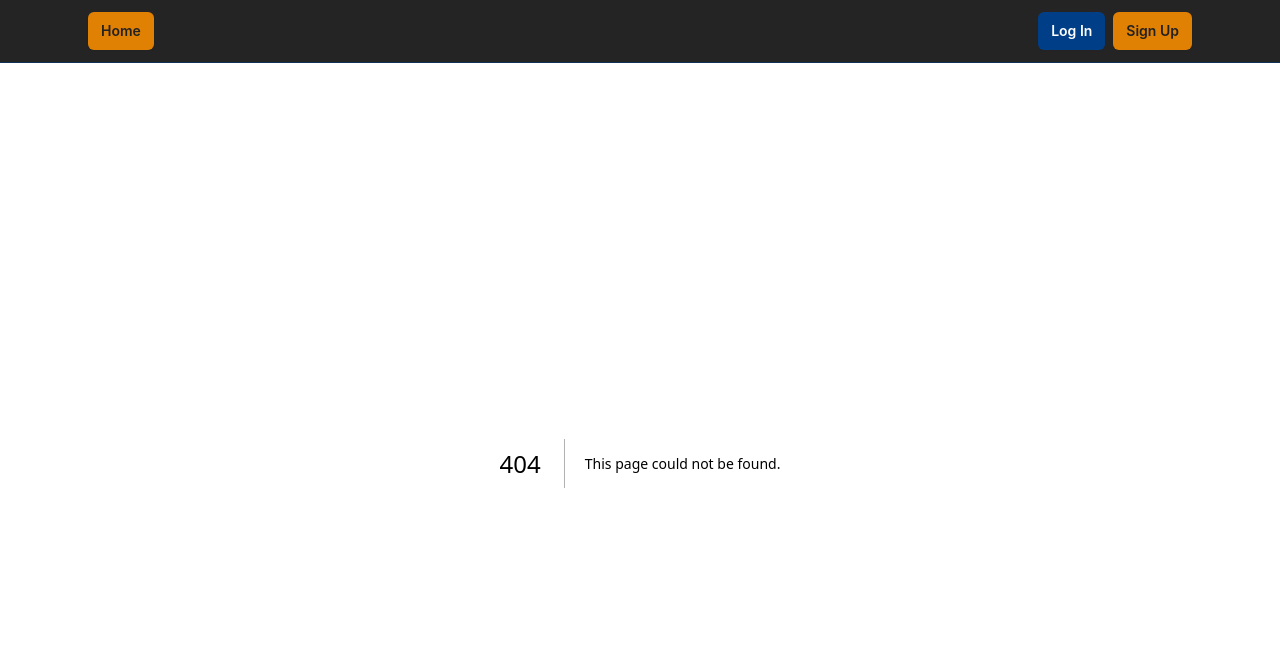
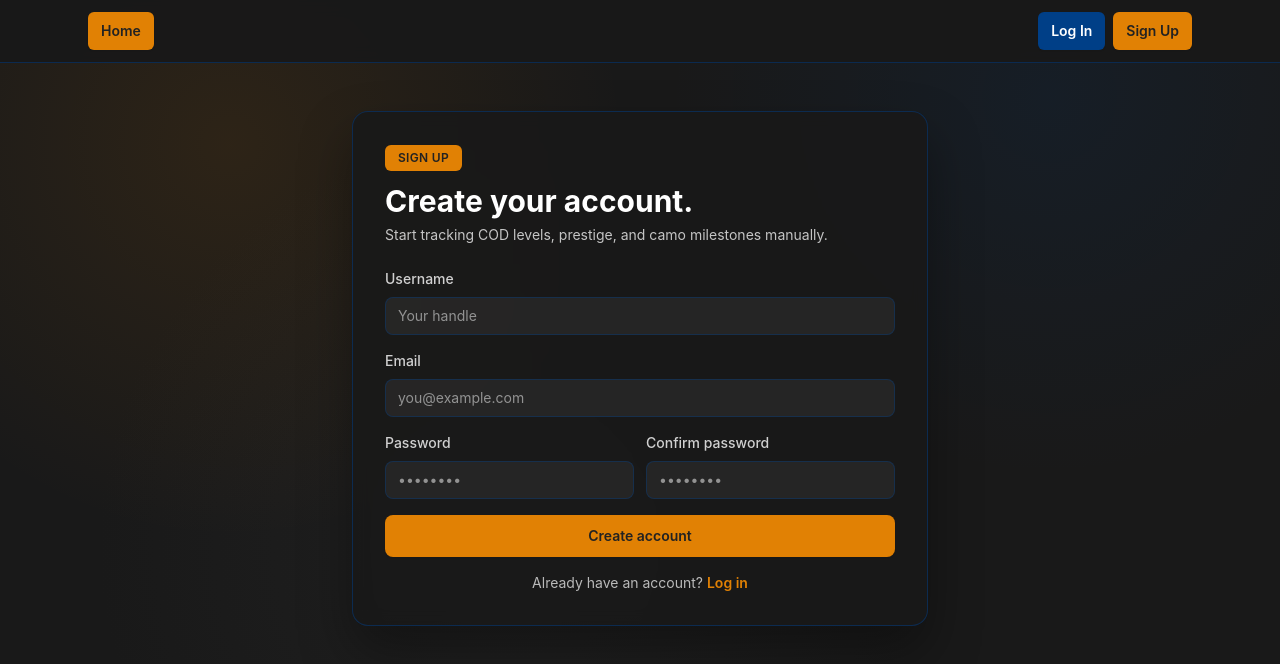
Before and after one commit to JonJon2005/CallOfDutyTracker, a Next.js app: page /signup in a window 1280 px wide. Before the commit this address had no page. Shown: the top 664 px of the page. Built offline with nearby package versions, Linux system fonts and the light colour scheme.

Commit message:
[FEAT] - Added signup/login pages

```diff
--- a/src/app/components/Header.tsx
+++ b/src/app/components/Header.tsx
@@ -17,18 +17,18 @@ export function Header() {
           </Link>
         </nav>
         <div className="flex items-center gap-2">
-          <a
+          <Link
             className="rounded-md border border-cod-blue/70 bg-cod-blue px-3 py-2 text-sm font-semibold text-white shadow-sm transition hover:-translate-y-0.5 hover:shadow-md"
-            href="#"
+            href="/login"
           >
             Log In
-          </a>
-          <a
+          </Link>
+          <Link
             className="rounded-md border border-cod-orange/60 bg-cod-orange px-3 py-2 text-sm font-semibold text-cod-charcoal shadow-sm transition hover:-translate-y-0.5 hover:shadow-md"
-            href="#"
+            href="/signup"
           >
             Sign Up
-          </a>
+          </Link>
         </div>
       </header>
     </div>
--- /dev/null
+++ b/src/app/login/page.tsx
@@ -0,0 +1,58 @@
+export default function LoginPage() {
+  return (
+    <main className="mx-auto flex max-w-5xl flex-col items-center px-4 py-12 md:px-6">
+      <div className="w-full max-w-xl rounded-2xl border border-cod-blue/50 bg-cod-charcoal-dark/90 p-8 text-white shadow-panel backdrop-blur">
+        <div className="mb-6">
+          <div className="inline-flex items-center gap-2 rounded-md border border-cod-orange/50 bg-cod-orange px-3 py-1 text-xs font-semibold uppercase tracking-wide text-cod-charcoal">
+            Log In
+          </div>
+          <h1 className="mt-3 text-3xl font-bold leading-tight">Welcome back.</h1>
+          <p className="mt-1 text-sm text-white/75">
+            Access your manual COD camo tracker account.
+          </p>
+        </div>
+
+        <form className="space-y-4">
+          <div>
+            <label className="block text-sm font-medium text-white/80" htmlFor="email">
+              Email
+            </label>
+            <input
+              id="email"
+              name="email"
+              type="email"
+              placeholder="you@example.com"
+              className="mt-2 w-full rounded-lg border border-cod-blue/40 bg-cod-charcoal-light/70 px-3 py-2 text-sm text-white placeholder:text-white/50 focus:border-cod-orange focus:outline-none focus:ring-2 focus:ring-cod-orange/60"
+            />
+          </div>
+          <div>
+            <label className="block text-sm font-medium text-white/80" htmlFor="password">
+              Password
+            </label>
+            <input
+              id="password"
+              name="password"
+              type="password"
+              placeholder="••••••••"
+              className="mt-2 w-full rounded-lg border border-cod-blue/40 bg-cod-charcoal-light/70 px-3 py-2 text-sm text-white placeholder:text-white/50 focus:border-cod-orange focus:outline-none focus:ring-2 focus:ring-cod-orange/60"
+            />
+          </div>
+
+          <button
+            type="submit"
+            className="w-full rounded-lg border border-cod-orange/70 bg-cod-orange px-4 py-2.5 text-sm font-semibold text-cod-charcoal shadow-sm transition hover:-translate-y-0.5 hover:shadow-md"
+          >
+            Log In
+          </button>
+        </form>
+
+        <div className="mt-4 text-center text-sm text-white/70">
+          Don&apos;t have an account?{" "}
+          <a className="font-semibold text-cod-orange hover:underline" href="/signup">
+            Sign up
+          </a>
+        </div>
+      </div>
+    </main>
+  );
+}
--- /dev/null
+++ b/src/app/signup/page.tsx
@@ -0,0 +1,87 @@
+export default function SignupPage() {
+  return (
+    <main className="mx-auto flex max-w-5xl flex-col items-center px-4 py-12 md:px-6">
+      <div className="w-full max-w-xl rounded-2xl border border-cod-blue/50 bg-cod-charcoal-dark/90 p-8 text-white shadow-panel backdrop-blur">
+        <div className="mb-6">
+          <div className="inline-flex items-center gap-2 rounded-md border border-cod-orange/50 bg-cod-orange px-3 py-1 text-xs font-semibold uppercase tracking-wide text-cod-charcoal">
+            Sign Up
+          </div>
+          <h1 className="mt-3 text-3xl font-bold leading-tight">Create your account.</h1>
+          <p className="mt-1 text-sm text-white/75">
+            Start tracking COD levels, prestige, and camo milestones manually.
+          </p>
+        </div>
+
+        <form className="space-y-4">
+          <div>
+            <label className="block text-sm font-medium text-white/80" htmlFor="name">
+              Username
+            </label>
+            <input
+              id="name"
+              name="name"
+              type="text"
+              placeholder="Your handle"
+              className="mt-2 w-full rounded-lg border border-cod-blue/40 bg-cod-charcoal-light/70 px-3 py-2 text-sm text-white placeholder:text-white/50 focus:border-cod-orange focus:outline-none focus:ring-2 focus:ring-cod-orange/60"
+            />
+          </div>
+          <div>
+            <label className="block text-sm font-medium text-white/80" htmlFor="email">
+              Email
+            </label>
+            <input
+              id="email"
+              name="email"
+              type="email"
+              placeholder="you@example.com"
+              className="mt-2 w-full rounded-lg border border-cod-blue/40 bg-cod-charcoal-light/70 px-3 py-2 text-sm text-white placeholder:text-white/50 focus:border-cod-orange focus:outline-none focus:ring-2 focus:ring-cod-orange/60"
+            />
+          </div>
+          <div className="grid gap-3 md:grid-cols-2">
+            <div>
+              <label className="block text-sm font-medium text-white/80" htmlFor="password">
+                Password
+              </label>
+              <input
+                id="password"
+                name="password"
+                type="password"
+                placeholder="••••••••"
+                className="mt-2 w-full rounded-lg border border-cod-blue/40 bg-cod-charcoal-light/70 px-3 py-2 text-sm text-white placeholder:text-white/50 focus:border-cod-orange focus:outline-none focus:ring-2 focus:ring-cod-orange/60"
+              />
+            </div>
+            <div>
+              <label
+                className="block text-sm font-medium text-white/80"
+                htmlFor="confirmPassword"
+              >
+                Confirm password
+              </label>
+              <input
+                id="confirmPassword"
+                name="confirmPassword"
+                type="password"
+                placeholder="••••••••"
+                className="mt-2 w-full rounded-lg border border-cod-blue/40 bg-cod-charcoal-light/70 px-3 py-2 text-sm text-white placeholder:text-white/50 focus:border-cod-orange focus:outline-none focus:ring-2 focus:ring-cod-orange/60"
+              />
+            </div>
+          </div>
+
+        <button
+            type="submit"
+            className="w-full rounded-lg border border-cod-orange/70 bg-cod-orange px-4 py-2.5 text-sm font-semibold text-cod-charcoal shadow-sm transition hover:-translate-y-0.5 hover:shadow-md"
+          >
+            Create account
+          </button>
+        </form>
+
+        <div className="mt-4 text-center text-sm text-white/70">
+          Already have an account?{" "}
+          <a className="font-semibold text-cod-orange hover:underline" href="/login">
+            Log in
+          </a>
+        </div>
+      </div>
+    </main>
+  );
+}
```
